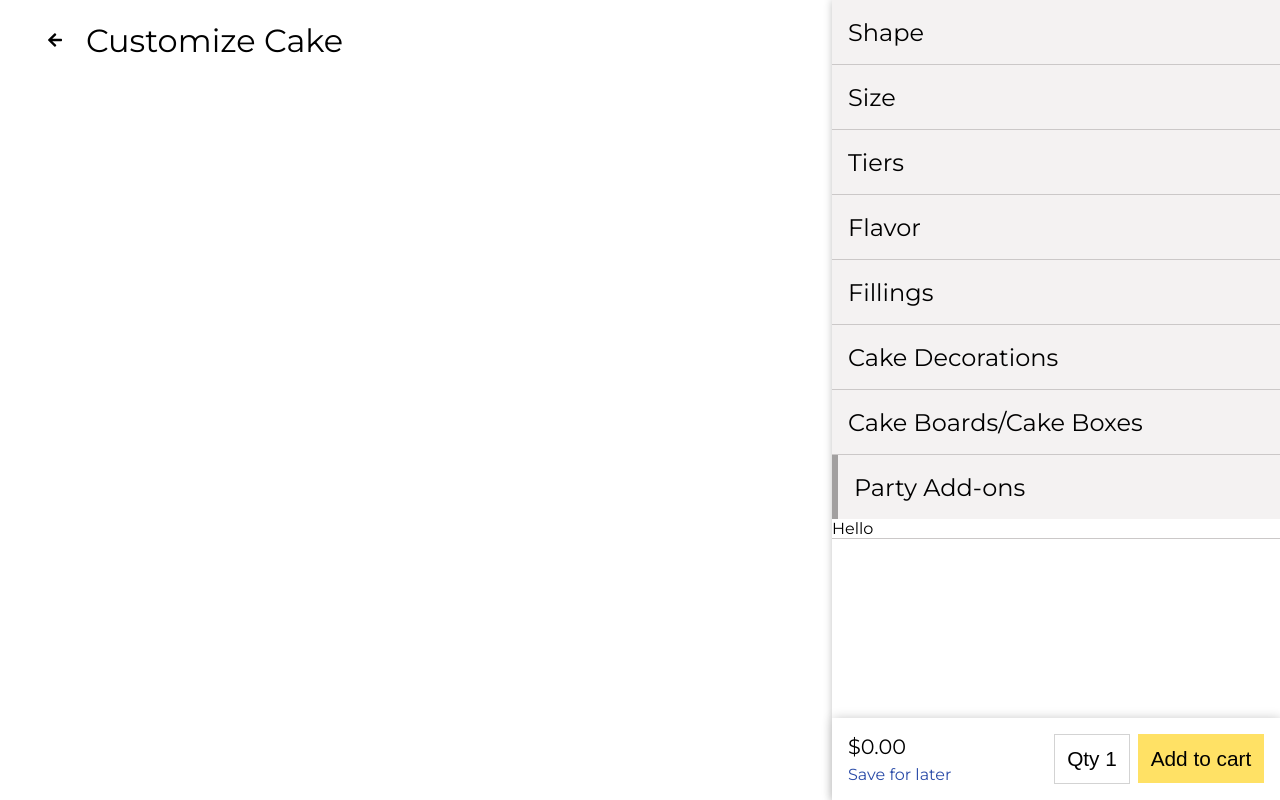
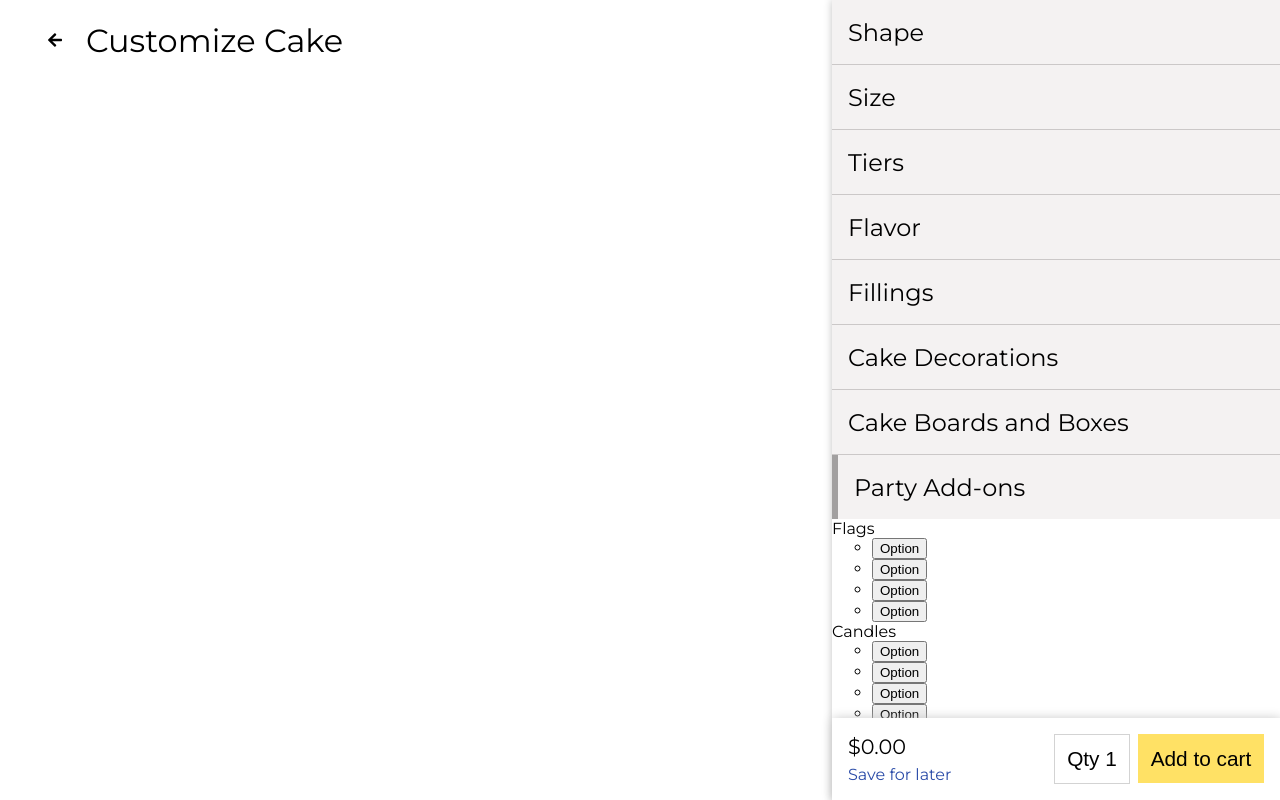
Before and after one commit to teyaleoni/teyas-bakery, a React (Create React App) app: page / in a window 1280 px wide. Both pictures are taken after a click on the item "Party Add-ons". Built offline with nearby package versions, Linux system fonts and the light colour scheme.

Commit message:
add more files

```diff
--- a/src/Accordion.js
+++ b/src/Accordion.js
@@ -6,8 +6,8 @@ import TiersContent from "./TiersContent";
 import FlavorContent from "./FlavorContent";
 import FillingsContent from "./FillingsContent";
 import CakeDecorationsContent from "./CakeDecorationsContent";
-
-const Dummy = () => <div>Hello</div>;
+import CakeBoardsBoxesContent from "./CakeBoardsBoxesContent";
+import PartyAddOnsContent from "./PartyAddOnsContent";
 
 function Accordion() {
   const [activeIndex, setActiveIndex] = useState(0);
@@ -19,8 +19,8 @@ function Accordion() {
     { title: "Flavor", Content: FlavorContent },
     { title: "Fillings", Content: FillingsContent },
     { title: "Cake Decorations", Content: CakeDecorationsContent },
-    { title: "Cake Boards/Cake Boxes", Content: Dummy },
-    { title: "Party Add-ons", Content: Dummy },
+    { title: "Cake Boards and Boxes", Content: CakeBoardsBoxesContent },
+    { title: "Party Add-ons", Content: PartyAddOnsContent },
   ];
 
   return (
--- /dev/null
+++ b/src/CakeBoardsBoxesContent.js
@@ -0,0 +1,42 @@
+import React from "react";
+
+// Boards and Boxes will be preset picture options
+// Right now they will just be buttons
+
+function CakeBoardsBoxesContent() {
+  const boards = [
+    { title: "Option" },
+    { title: "Option" },
+    { title: "Option" },
+    { title: "Option" },
+  ];
+
+  const boxes = [{ title: "Option" }, { title: "Option" }, { title: "Option" }];
+
+  return (
+    <div>
+      <div>
+        Boards
+        <ul>
+          {boards.map((board, index) => (
+            <li key={index}>
+              <button>{board.title}</button>
+            </li>
+          ))}
+        </ul>
+      </div>
+      <div>
+        Boxes
+        <ul>
+          {boxes.map((box, index) => (
+            <li key={index}>
+              <button>{box.title}</button>
+            </li>
+          ))}
+        </ul>
+      </div>
+    </div>
+  );
+}
+
+export default CakeBoardsBoxesContent;
--- /dev/null
+++ b/src/PartyAddOnsContent.js
@@ -0,0 +1,113 @@
+import React from "react";
+
+// All options will be preset picture options
+// Right now they will just be buttons
+
+function CakeBoardsBoxesContent() {
+  const flags = [
+    { title: "Option" },
+    { title: "Option" },
+    { title: "Option" },
+    { title: "Option" },
+  ];
+  const candles = [
+    { title: "Option" },
+    { title: "Option" },
+    { title: "Option" },
+    { title: "Option" },
+  ];
+
+  const cutlery = [
+    { title: "Option" },
+    { title: "Option" },
+    { title: "Option" },
+    { title: "Option" },
+  ];
+  const plates = [
+    { title: "Option" },
+    { title: "Option" },
+    { title: "Option" },
+    { title: "Option" },
+  ];
+  const napkins = [
+    { title: "Option" },
+    { title: "Option" },
+    { title: "Option" },
+    { title: "Option" },
+  ];
+  const balloons = [
+    { title: "Option" },
+    { title: "Option" },
+    { title: "Option" },
+    { title: "Option" },
+  ];
+
+  const boxes = [{ title: "Option" }, { title: "Option" }, { title: "Option" }];
+
+  return (
+    <div>
+      <div>
+        Flags
+        <ul>
+          {flags.map((flag, index) => (
+            <li key={index}>
+              <button>{flag.title}</button>
+            </li>
+          ))}
+        </ul>
+      </div>
+      <div>
+        Candles
+        <ul>
+          {candles.map((candle, index) => (
+            <li key={index}>
+              <button>{candle.title}</button>
+            </li>
+          ))}
+        </ul>
+      </div>
+      <div>
+        Cutlery
+        <ul>
+          {cutlery.map((cutleryOption, index) => (
+            <li key={index}>
+              <button>{cutleryOption.title}</button>
+            </li>
+          ))}
+        </ul>
+      </div>
+      <div>
+        Plates
+        <ul>
+          {plates.map((plate, index) => (
+            <li key={index}>
+              <button>{plate.title}</button>
+            </li>
+          ))}
+        </ul>
+      </div>
+      <div>
+        Napkins
+        <ul>
+          {napkins.map((napkin, index) => (
+            <li key={index}>
+              <button>{napkin.title}</button>
+            </li>
+          ))}
+        </ul>
+      </div>
+      <div>
+        Balloons
+        <ul>
+          {balloons.map((balloon, index) => (
+            <li key={index}>
+              <button>{balloon.title}</button>
+            </li>
+          ))}
+        </ul>
+      </div>
+    </div>
+  );
+}
+
+export default CakeBoardsBoxesContent;
```
